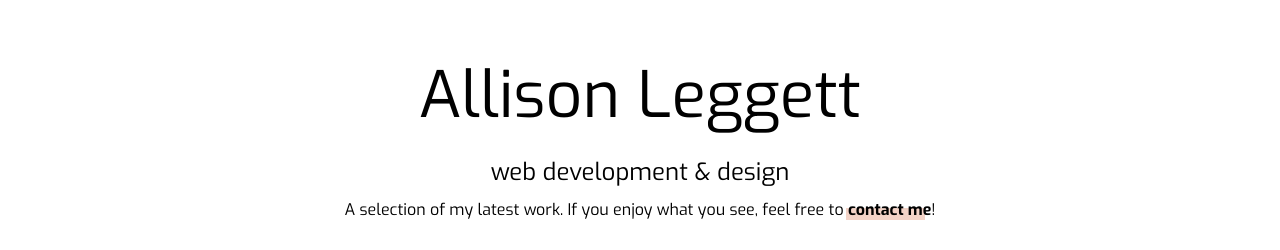
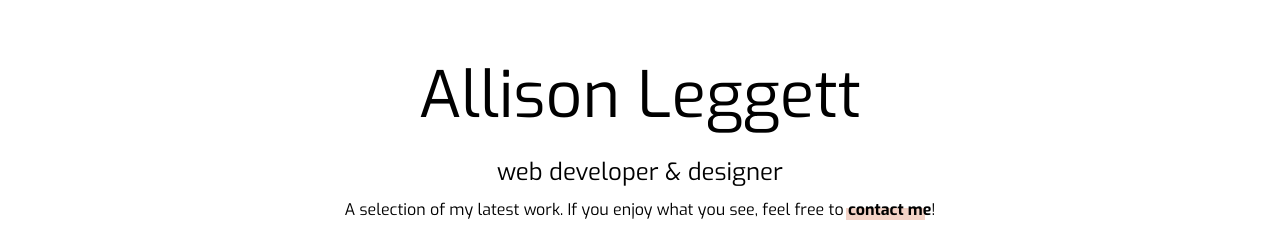
Before and after one commit to Alliemack77/AML-Portfolio, a React (Create React App) app: page / in a window 1280 px wide. Shown: the top 250 px of the page. Built offline with nearby package versions, Linux system fonts and the light colour scheme.

Commit message:
editied links, title, and captions
Signed-off-by: Allison Leggett <alliemack77@yahoo.com>

```diff
--- a/src/Components/Header.js
+++ b/src/Components/Header.js
@@ -6,7 +6,7 @@ const Header = () => {
         <div className="header">
             <h1 className="logo">Allison Leggett</h1>
             <div className="header-body">
-                <h2 className="body-title">web development & design</h2>
+                <h2 className="body-title">web developer & designer</h2>
                 <p className="body-subtitle">A selection of my latest work. If you enjoy what you see, feel free to <a className="contact-link" href="mailto:alliemack77@gmail.com">contact me</a>!</p>
             </div>
         </div>
--- a/src/Components/Portfolio.js
+++ b/src/Components/Portfolio.js
@@ -25,7 +25,7 @@ const Portfolio = () => {
             img: beeHive,
             stack: "React, Redux, Sass, Axios, GitLab, Figma",
             link: "https://thebeehivenetwork.netlify.app",
-            repo: "https://github.com/Alliemack77/TheBeeHive",
+            repo: "https://gitlab.com/dci-final-project/dci-final-project",
             key: 0
         },
 
--- a/src/styles.css
+++ b/src/styles.css
@@ -105,8 +105,8 @@ body {
 }
 
 .row {
-  width: 100%;
-  grid-area: col;
+  /* width: 100%;
+  grid-area: col; */
   align-items: center;
 }
 
```
